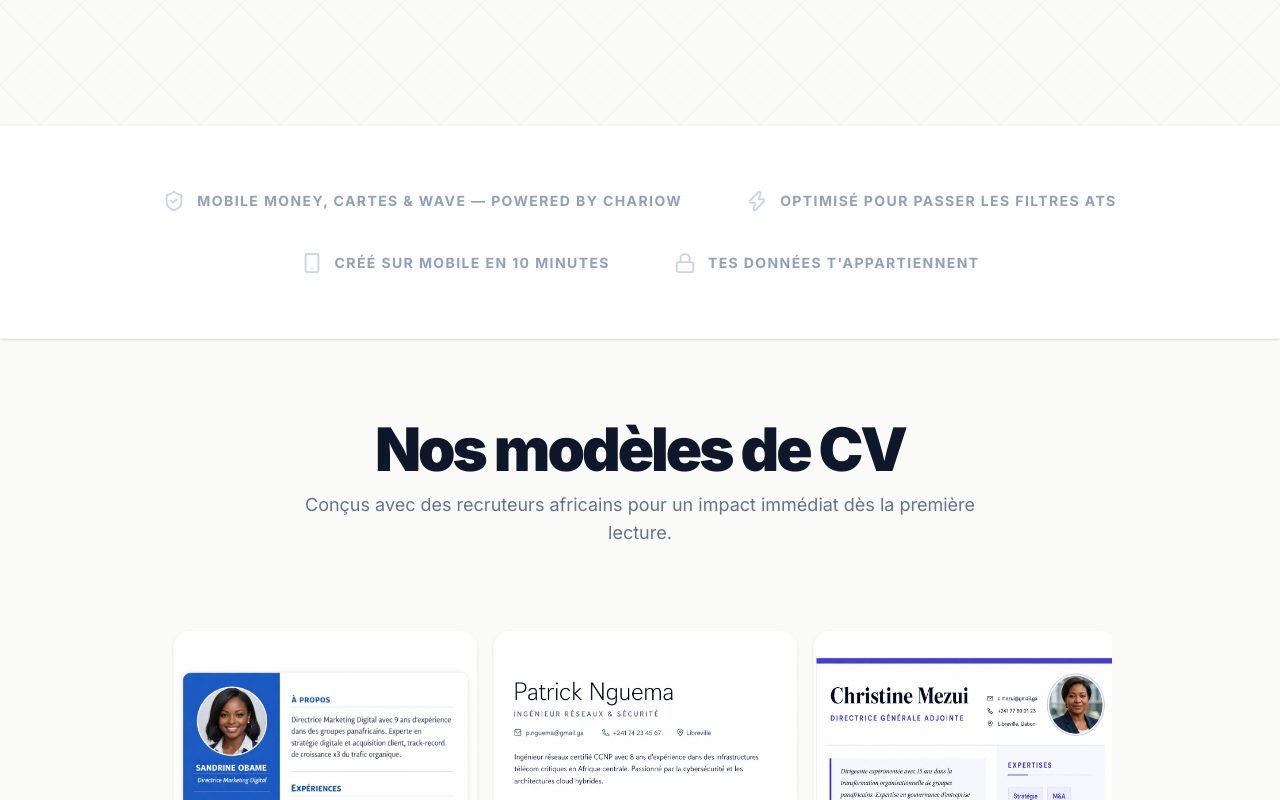
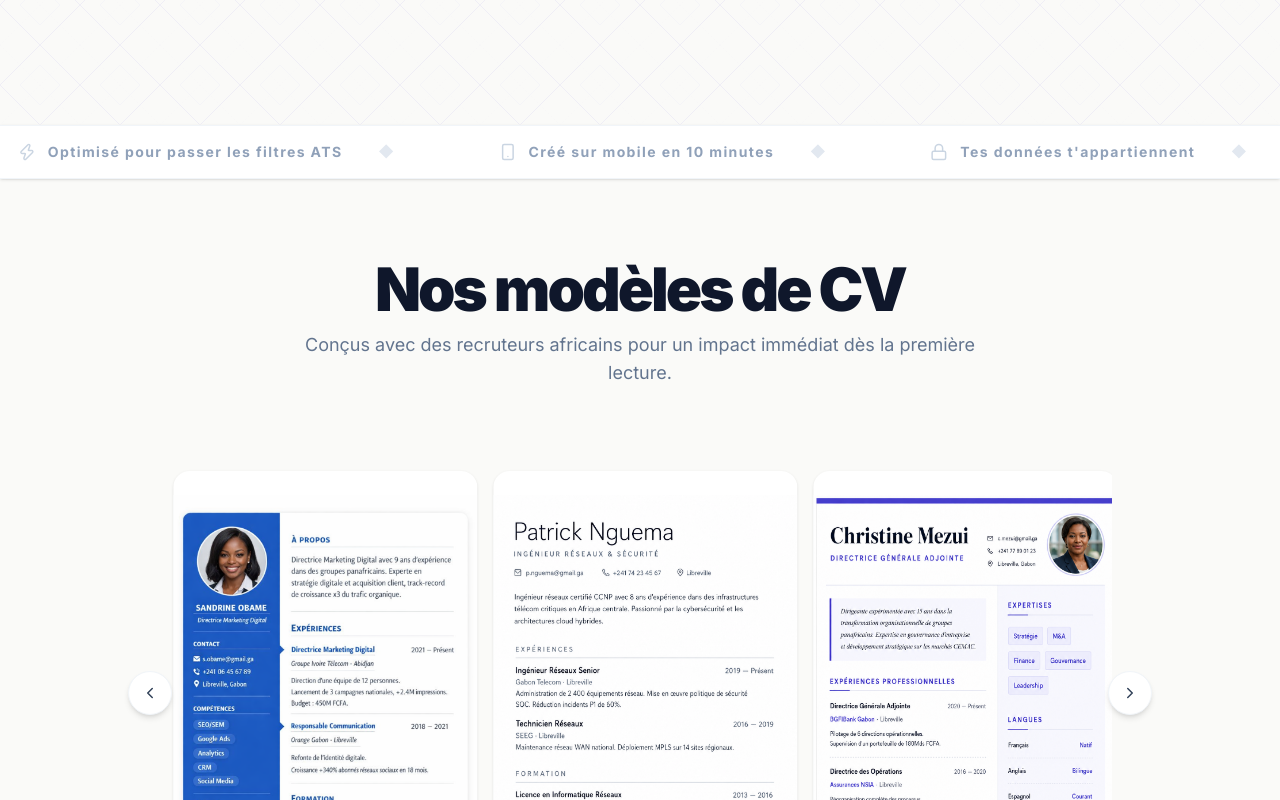
Before and after one commit to franet43-art/moncv-ga, a Next.js app: page / in a window 1280 px wide. Shown: the part 980-1780 px from the top of the page. Built offline with nearby package versions, Linux system fonts and the light colour scheme; no server answers; a web font is replaced by a local one.

Commit message:
feat: Trust Badges — marquee défilant infini

```diff
--- a/src/app/(site)/page.tsx
+++ b/src/app/(site)/page.tsx
@@ -146,21 +146,38 @@ export default function Home() {
       </section>
 
       {/* 2. Trust Badges Section */}
-      <section className="py-16 border-y border-slate-100 bg-white shadow-sm relative z-10">
-        <div className="container mx-auto px-6">
-          <div className="flex flex-wrap justify-center items-center gap-x-16 gap-y-10">
+      <section className="py-4 border-y border-slate-100 bg-white shadow-sm relative z-10 overflow-hidden">
+        <style>{`
+          @keyframes marquee {
+            0% { transform: translateX(0); }
+            100% { transform: translateX(-50%); }
+          }
+          .marquee-track {
+            display: flex;
+            width: max-content;
+            animation: marquee 20s linear infinite;
+          }
+          .marquee-track:hover {
+            animation-play-state: paused;
+          }
+        `}</style>
+        <div className="marquee-track">
           {[
             { icon: ShieldCheck, text: "Mobile Money, Cartes & Wave — Powered by Chariow" },
             { icon: Zap, text: "Optimisé pour passer les filtres ATS" },
             { icon: Smartphone, text: "Créé sur mobile en 10 minutes" },
-              { icon: Lock, text: "Tes données t'appartiennent" }
+            { icon: Lock, text: "Tes données t'appartiennent" },
+            { icon: ShieldCheck, text: "Mobile Money, Cartes & Wave — Powered by Chariow" },
+            { icon: Zap, text: "Optimisé pour passer les filtres ATS" },
+            { icon: Smartphone, text: "Créé sur mobile en 10 minutes" },
+            { icon: Lock, text: "Tes données t'appartiennent" },
           ].map((badge, i) => (
-              <div key={i} className="flex items-center gap-3 text-slate-400 font-bold text-sm normal-case md:uppercase tracking-normal md:tracking-widest group transition-all hover:text-indigo-600 hover:-translate-y-1">
-                <badge.icon size={22} className="text-slate-300 group-hover:text-indigo-500 transition-colors" />
+            <div key={i} className="flex items-center gap-3 text-slate-400 font-bold text-sm tracking-widest px-10 whitespace-nowrap group hover:text-indigo-600 transition-colors">
+              <badge.icon size={18} className="text-slate-300 group-hover:text-indigo-500 transition-colors flex-shrink-0" />
               <span>{badge.text}</span>
+              <span className="mx-6 text-slate-200">◆</span>
             </div>
           ))}
-          </div>
         </div>
       </section>
 
```
Lines whose indentation alone changed are shown as unchanged.
